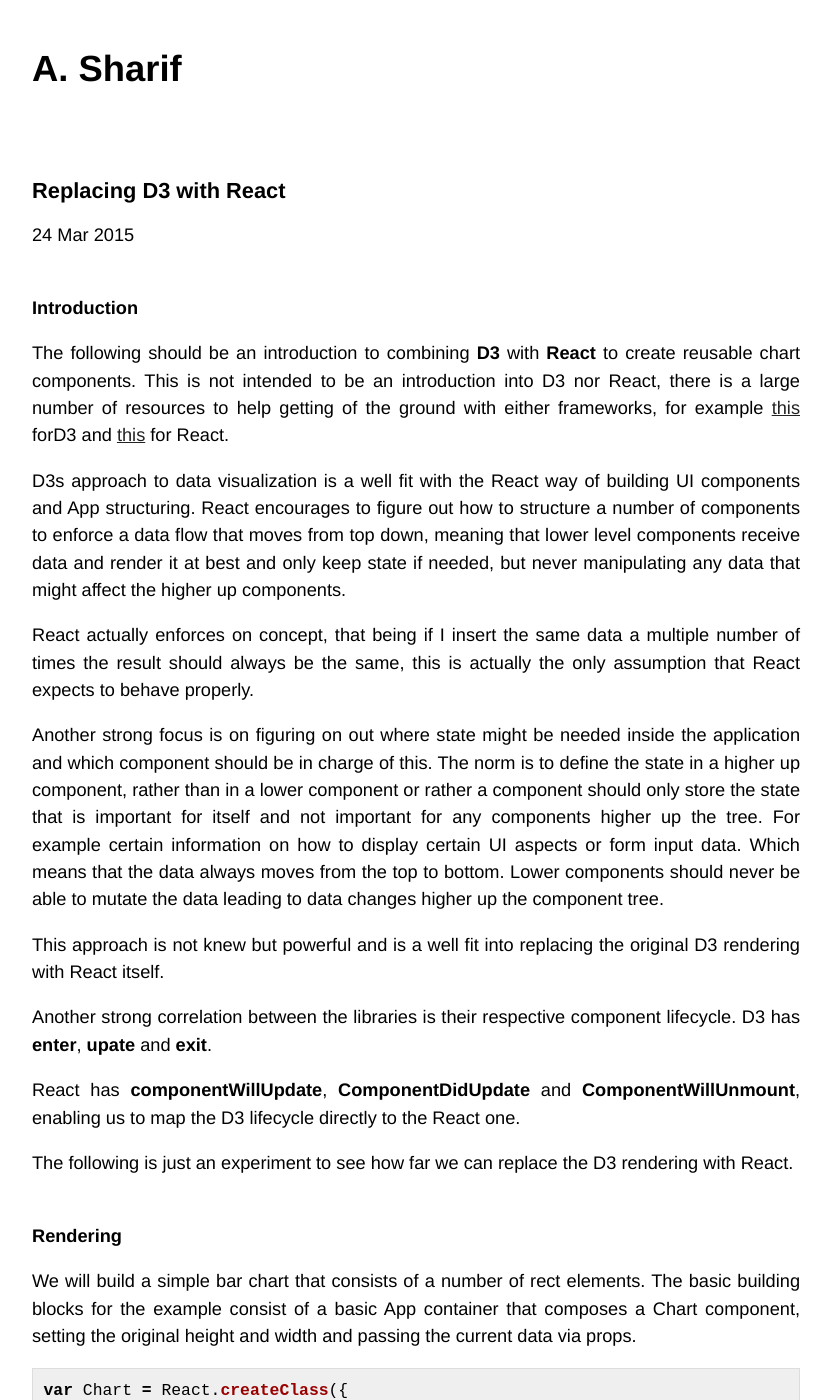
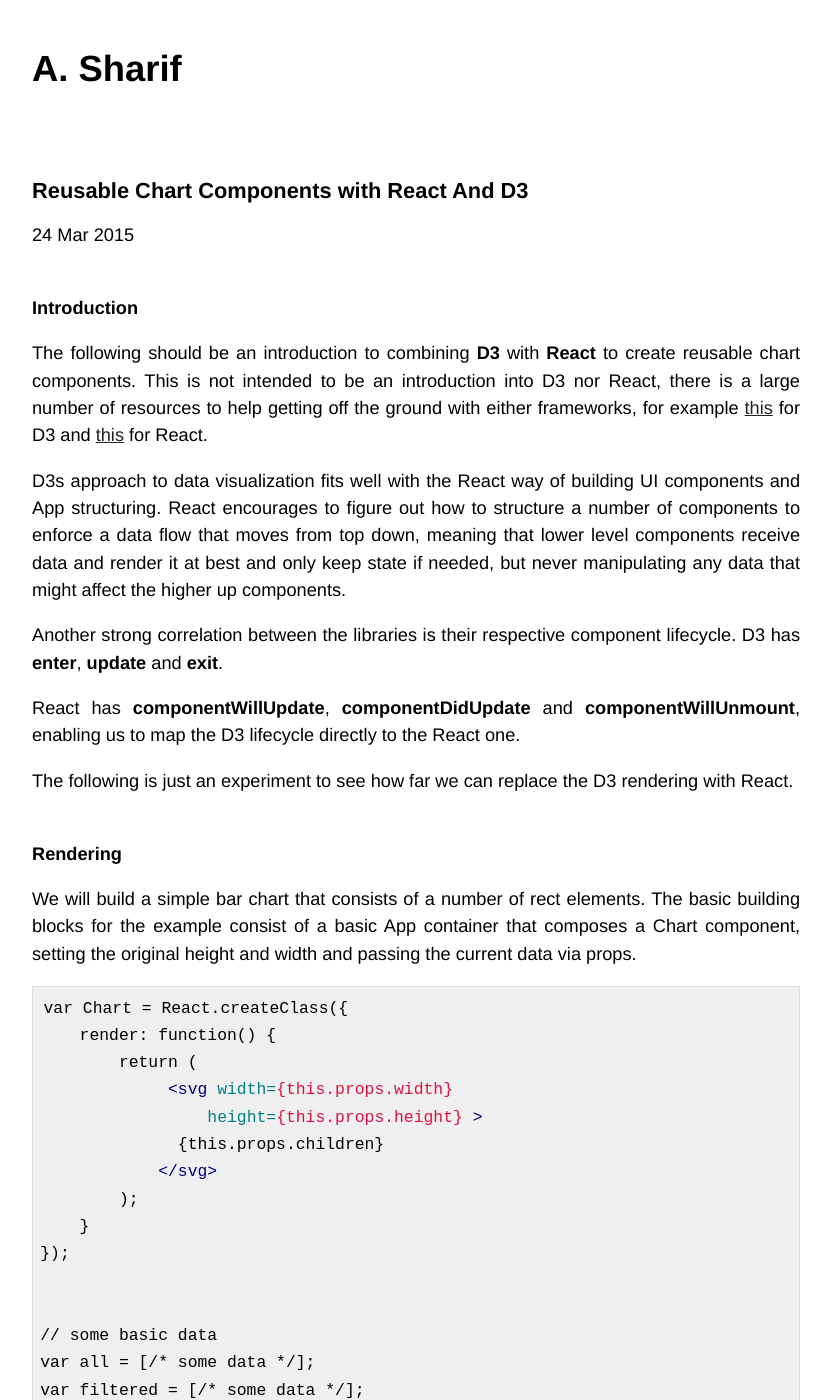
Before and after one commit to busypeoples/busypeoples.github.io, a Jekyll site: the page built from _posts/2015-03-24-d3-with-react-js.markdown, in a window 1280 px wide and 1400 px high. Shown: the whole window, without its empty margins (224-1055 px from the left). Built offline with Jekyll 4.4.1, drawn with Linux system fonts in a browser that asks for light colours; Markdown is read by kramdown in place of the engine named in the settings; some of the changed text lies outside the part shown.

Commit message:
Updated post "Replacing D3 with React"
Initial commit

````diff
--- a/_posts/2015-03-24-d3-with-react-js.markdown
+++ b/_posts/2015-03-24-d3-with-react-js.markdown
@@ -1,37 +1,25 @@
 ---
 layout: post
-title: "Replacing D3 with React"
+title: "Reusable Chart Components with React And D3"
 date:   2015-03-24 12:00:00
-tags:   React, d3, Javascript, web components
+tags:   React, D3, Javascript, web components
 published: true
 ---
 
 ### Introduction
 
 The following should be an introduction to combining **D3** with **React** to create reusable chart components.
-This is not intended to be an introduction into D3 nor React, there is a large number of resources to help getting of the ground
-with either frameworks, for example [this](http://d3js.org/) forD3 and [this](https://facebook.github.io/react/) for React.
+This is not intended to be an introduction into D3 nor React, there is a large number of resources to help getting off the ground
+with either frameworks, for example [this](http://d3js.org/) for D3 and [this](https://facebook.github.io/react/) for React.
 
-D3s approach to data visualization is a well fit with the React way of building UI components and App structuring.
+D3s approach to data visualization fits well with the React way of building UI components and App structuring.
 React encourages to figure out how to structure a number of components to enforce a data flow that moves from top down, meaning
 that lower level components receive data and render it at best and only keep state if needed, but never manipulating any data that might
 affect the higher up components.
 
-React actually enforces on concept, that being if I insert the same data a multiple number of times
-the result should always be the same, this is actually the only assumption that React expects to behave properly.
+Another strong correlation between the libraries is their respective component lifecycle. D3 has **enter**, **update** and **exit**.
 
-Another strong focus is on figuring on out where state might be needed inside the application and which component should be in charge of this.
-The norm is to define the state in a higher up component, rather than in a lower component or rather a component should only store
-the state that is important for itself and not important for any components higher up the tree. For example certain information
-on how to display certain UI aspects or form input data.
-Which means that the data always moves from the top to bottom. Lower components should never be able to mutate the data
-leading to data changes higher up the component tree.
-
-This approach is not knew but powerful and is a well fit into replacing the original D3 rendering with React itself.
-
-Another strong correlation between the libraries is their respective component lifecycle. D3 has **enter**, **upate** and **exit**.
-
-React has **componentWillUpdate**, **ComponentDidUpdate** and **ComponentWillUnmount**, enabling us to map the D3 lifecycle directly to the React one.
+React has **componentWillUpdate**, **componentDidUpdate** and **componentWillUnmount**, enabling us to map the D3 lifecycle directly to the React one.
 
 The following is just an experiment to see how far we can replace the D3 rendering with React.
 
@@ -41,14 +29,14 @@
 The basic building blocks for the example consist of a basic App container that composes a Chart component, setting the original height and
 width and passing the current data via props.
 
-```javascript
+```html
 var Chart = React.createClass({
     render: function() {
         return (
-            <svg width={this.props.width}
+            {% raw %} <svg width={this.props.width}
                  height={this.props.height} >
               {this.props.children}
-            </svg>
+            </svg>{% endraw %}
         );
     }
 });
@@ -111,9 +99,9 @@
 ```
 
 An initial look at the Chart component will reveal nothing special here. We are simply passing in the height, width and data via props.
-The Chart component doesn't don anything special here. The only note worthy aspect here is that we are creating the svg element.
+The Chart component doesn't do anything special here. The only noteworthy aspect here is that we are creating the svg element.
 
-```javascript
+```html
 var Chart = React.createClass({
     render: function() {
         return (
@@ -130,16 +118,16 @@
 The most interesting part in the initial example is the Bar component code.
 This is where D3 and React connect for the first time.
 
-To prevent any re-rendering we check we added the _shouldComponentUpdate_ method, which
+To prevent any re-rendering we added the _shouldComponentUpdate_ method, which
 compares the current data with the upcoming data. In case the data has not changed, we simply return false and
 skip the rendering. Think in a D3 context, when the data has not changed, D3 simply doesn't do anything either.
 
-The main action takes place inside the _render_ function, where we use the D3 to define the needed _y-_ and _xScale_
+The main action takes place inside the _render_ function, where we use D3 to define the needed _y-_ and _x-Scale_
 and calculate the expected _x_, _y_, _height_ and _width_ values for every single rect element we want to render.
 We create an array of rect elements and wrap them inside a g element.
 
 
-```javascript
+```html
 
 var Bar = React.createClass({
   getDefaultProps: function() {
@@ -196,7 +184,7 @@
 The Rect class code is very straight forward actually, all we need to do is return the actual rect element with provided
 properties.
 
-```javascript
+```html
 var Rect = React.createClass({
     getDefaultProps: function() {
         return {
@@ -226,7 +214,7 @@
 
 ```
 
-This was a proof and concept of replacing the original D3 chart rendering part with React.
+This was a proof of concept of replacing the original D3 chart rendering part with React.
 The code needs more refining obviously, including adding propTypes for example.
 
 One final aspect that needs covering is the transition part. We need a way to simulate the original D3 transitions when the data changes.
@@ -241,14 +229,14 @@
 that handles intervals and removing the intervals when the component is unmounted.
 
 Further more we will need to keep state of the current height and compare it with the via props defined height.
-As long as current state height is not equals to the defined props height we will keep updating the state and triggering a re-rendering of the Rect component.
+As long as current state height is not equals to the defined props height we will keep updating the state, triggering a re-rendering of the Rect component a long the way.
 
 This approach enables us to create defined transitions. For smoothing out the transition we also added the _d3.ease_ method when calculating the
 height. This makes the transition more natural as opposed to a linear transformation.
 
 For the complete implementation check the code above.
 
-```javascript
+```html
 var SetIntervalMixin = {
   componentWillMount: function() {
     this.intervals = [];
````
Also changed, not shown: other parts of _posts/2015-03-24-d3-with-react-js.markdown (+3 -0 lines).
